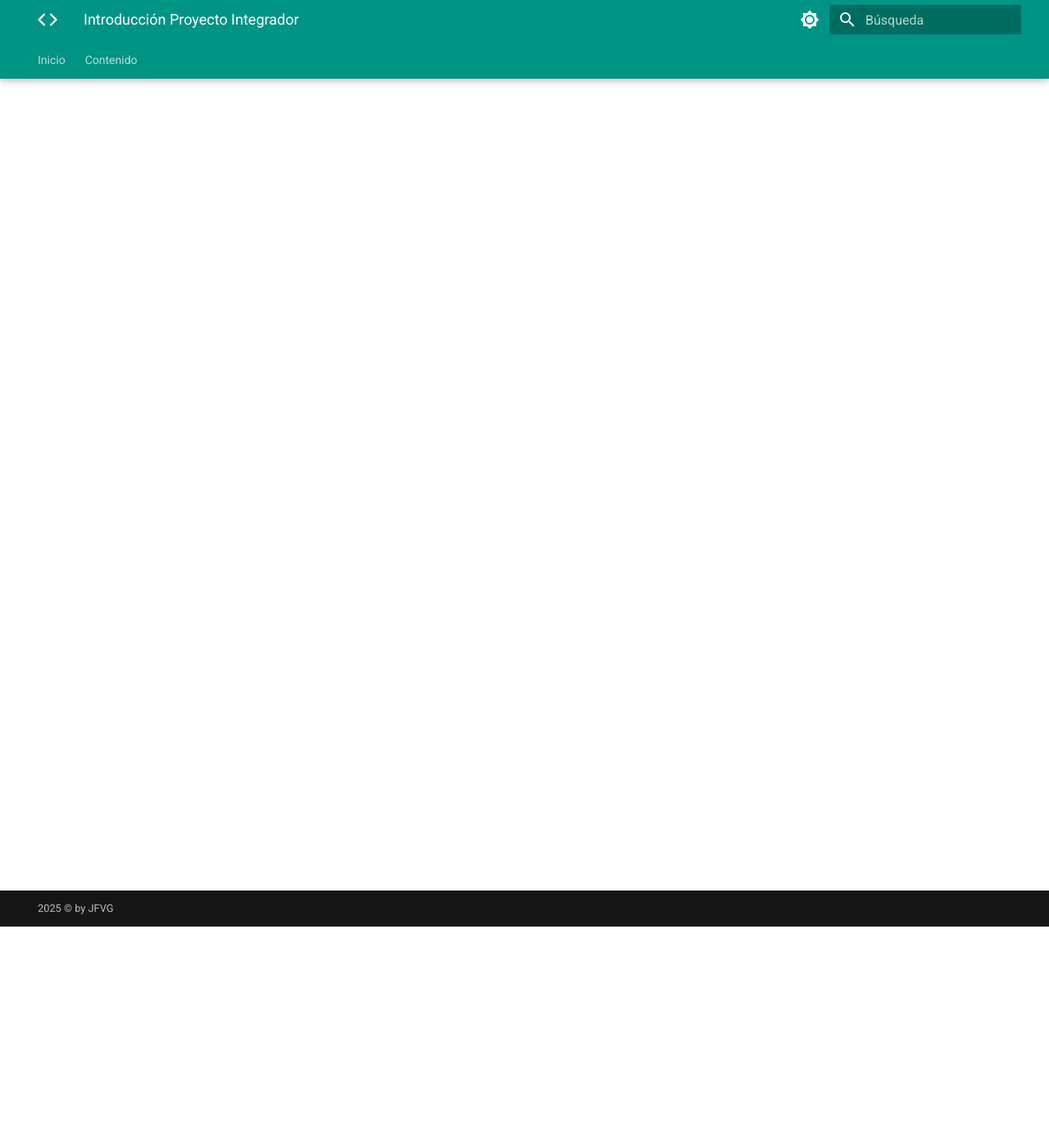
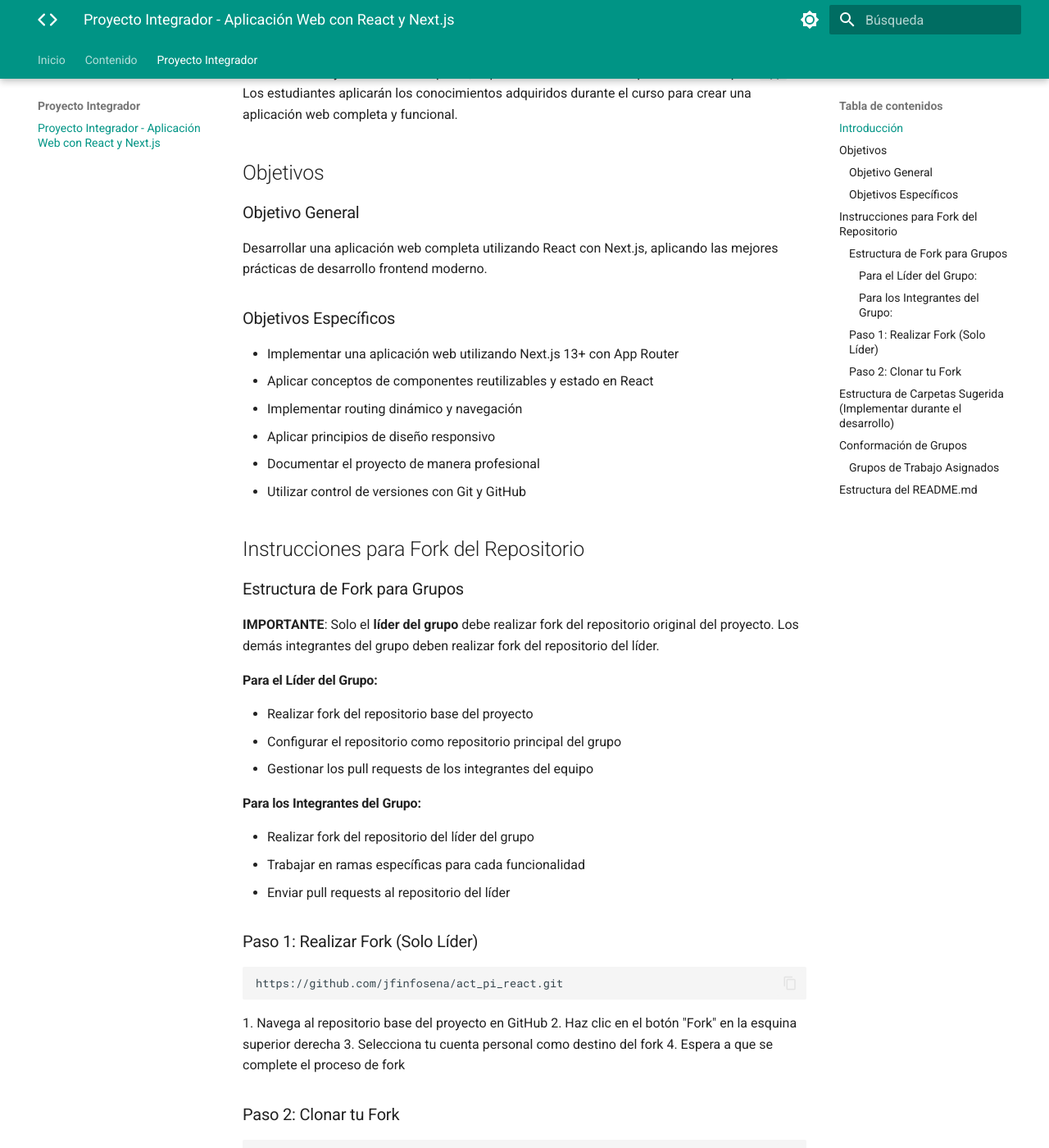
Before and after one commit to jfinfosena/25adso_react, an MkDocs documentation site: the page built from docs/pi/p1.md, in a window 1280 px wide and 1400 px high, scrolled down 270 px. Shown: the whole window at 82% size. Built offline with MkDocs 1.6.1 and Material for MkDocs 9.7.7, drawn with Linux system fonts in a browser that asks for light colours; some of the changed text lies outside the part shown.

Commit message:
20-08-2025

````diff
--- a/docs/pi/p1.md
+++ b/docs/pi/p1.md
@@ -1 +1,140 @@
-# Introducción Proyecto Integrador
+# Proyecto Integrador - Aplicación Web con React y Next.js
+
+## Introducción
+
+Este proyecto integrador tiene como finalidad desarrollar una aplicación web moderna utilizando React con Next.js versión 13 o superior, implementando la nueva arquitectura de carpeta `app`. Los estudiantes aplicarán los conocimientos adquiridos durante el curso para crear una aplicación web completa y funcional.
+
+## Objetivos
+
+### Objetivo General
+Desarrollar una aplicación web completa utilizando React con Next.js, aplicando las mejores prácticas de desarrollo frontend moderno.
+
+### Objetivos Específicos
+- Implementar una aplicación web utilizando Next.js 13+ con App Router
+- Aplicar conceptos de componentes reutilizables y estado en React
+- Implementar routing dinámico y navegación
+- Aplicar principios de diseño responsivo
+- Documentar el proyecto de manera profesional
+- Utilizar control de versiones con Git y GitHub
+
+## Instrucciones para Fork del Repositorio
+
+### Estructura de Fork para Grupos
+
+**IMPORTANTE**: Solo el **líder del grupo** debe realizar fork del repositorio original del proyecto. Los demás integrantes del grupo deben realizar fork del repositorio del líder.
+
+#### Para el Líder del Grupo:
+- Realizar fork del repositorio base del proyecto
+- Configurar el repositorio como repositorio principal del grupo
+- Gestionar los pull requests de los integrantes del equipo
+
+#### Para los Integrantes del Grupo:
+- Realizar fork del repositorio del líder del grupo
+- Trabajar en ramas específicas para cada funcionalidad
+- Enviar pull requests al repositorio del líder
+
+### Paso 1: Realizar Fork (Solo Líder)
+```bash
+https://github.com/jfinfosena/act_pi_react.git
+```
+1. Navega al repositorio base del proyecto en GitHub
+2. Haz clic en el botón "Fork" en la esquina superior derecha
+3. Selecciona tu cuenta personal como destino del fork
+4. Espera a que se complete el proceso de fork
+
+### Paso 2: Clonar tu Fork
+```bash
+git clone https://github.com/TU_USUARIO/act_pi_react.git
+cd act_pi_react
+```
+
+## Estructura de Carpetas Sugerida (Implementar durante el desarrollo)
+
+```
+proyecto-integrador/
+├── README.md
+├── package.json
+├── next.config.js
+├── tailwind.config.js
+├── .gitignore
+├── .env.local.example
+├── public/
+│   ├── images/
+│   ├── icons/
+│   └── favicon.ico
+├── src/
+│   ├── app/
+│   │   ├── globals.css
+│   │   ├── layout.js
+│   │   ├── page.js
+│   │   ├── loading.js
+│   │   ├── error.js
+│   │   ├── not-found.js
+│   │   ├── about/
+│   │   │   └── page.js
+│   │   ├── products/
+│   │   │   ├── page.js
+│   │   │   └── [id]/
+│   │   │       └── page.js
+│   │   └── api/
+│   │       └── hello/
+│   │           └── route.js
+│   ├── components/
+│   │   ├── ui/
+│   │   │   ├── Button.js
+│   │   │   ├── Card.js
+│   │   │   ├── Modal.js
+│   │   │   └── Input.js
+│   │   ├── layout/
+│   │   │   ├── Header.js
+│   │   │   ├── Footer.js
+│   │   │   ├── Navbar.js
+│   │   │   └── Sidebar.js
+│   │   └── features/
+│   │       ├── ProductCard.js
+│   │       ├── UserProfile.js
+│   │       └── SearchBar.js
+│   ├── hooks/
+│   │   ├── useLocalStorage.js
+│   │   ├── useFetch.js
+│   │   └── useAuth.js
+│   ├── lib/
+│   │   ├── utils.js
+│   │   ├── constants.js
+│   │   └── api.js
+│   ├── styles/
+│   │   ├── globals.css
+│   │   └── components.css
+│   └── types/
+│       └── index.js
+├── docs/
+│   ├── CONTRIBUTING.md
+│   ├── DEPLOYMENT.md
+│   └── API.md
+└── tests/
+    ├── __mocks__/
+    ├── components/
+    └── pages/
+```
+
+## Conformación de Grupos
+
+### Grupos de Trabajo Asignados
+
+| Grupo | Integrante 1 | Integrante 2 | Integrante 3 |
+|-------|-------------|-------------|-------------|
+| **1** | STEFANNY ALEXANDRA RODRIGUEZ ZAPATA | DARLY JOHANA ZAMBRANO ZAMBRANO | SAUL STIVEN ESCOBAR GOMEZ |
+| **2** | JHON ALEXANDER LENIS HOLGUIN | MARIANA BASTIDAS QUINTERO | MATEO USUGA ALVAREZ |
+| **3** | JUAN ANDRES JARAMILLO GARCIA | LUIS FELIPE MOLINA CORREA | DIEGO ALEJANDRO PONCE MOJICA |
+| **4** | MARIA FERNANDA CADAVID CANO | JUAN ESTEBAN HENAO ECHAVARRIA | VALENTINA CORREA HOYOS |
+| **5** | ANA MARIA URREGO CARMONA | SARA GARCIA URREGO | EMANUEL GIRALDO CASTAÑEDA |
+| **6** | JOSE MANUEL RUIZ ZAPATA | SIMON SIERRA LOPEZ | JUAN JOSE GIRALDO MONSALVE |
+| **7** | ANDRES DAVID NARVAEZ MEJIA | BRAHIAN ESTIVEN CATAÑO MUÑETON | SAMUEL GUARIN OSORIO |
+| **8** | SAMUEL MORENO CARMONA | IVAN DARIO FLOREZ HERNANDEZ | KERRY ALEJANDRO HERRERA GARCIA |
+| **9** | ISABELLA BUITAGRO GALLEGO | KAREN GALEANO | TATIANA VANEGAS MUÑOZ |
+| **10** | MATEO BETANCUR ESCOBAR | ANDRES FELIPE GONZALEZ NOREÑA | JOSHUA PARRA TAMAYO |
+| **11** | SAMUEL ANDRES TORRES ZULETA | BRAYAN NICOLAS GOMEZ TOVAR | - |
+
+## Estructura del README.md
+
+Instrucciones en al archivo README.md del repositorio.
--- a/mkdocs.yml
+++ b/mkdocs.yml
@@ -61,6 +61,9 @@ nav:
       - content/p2.md
       - content/p3.md
       - content/p4.md
+  - Proyecto Integrador:
+      - pi/p1.md
+
 
 plugins:
   - search
````
